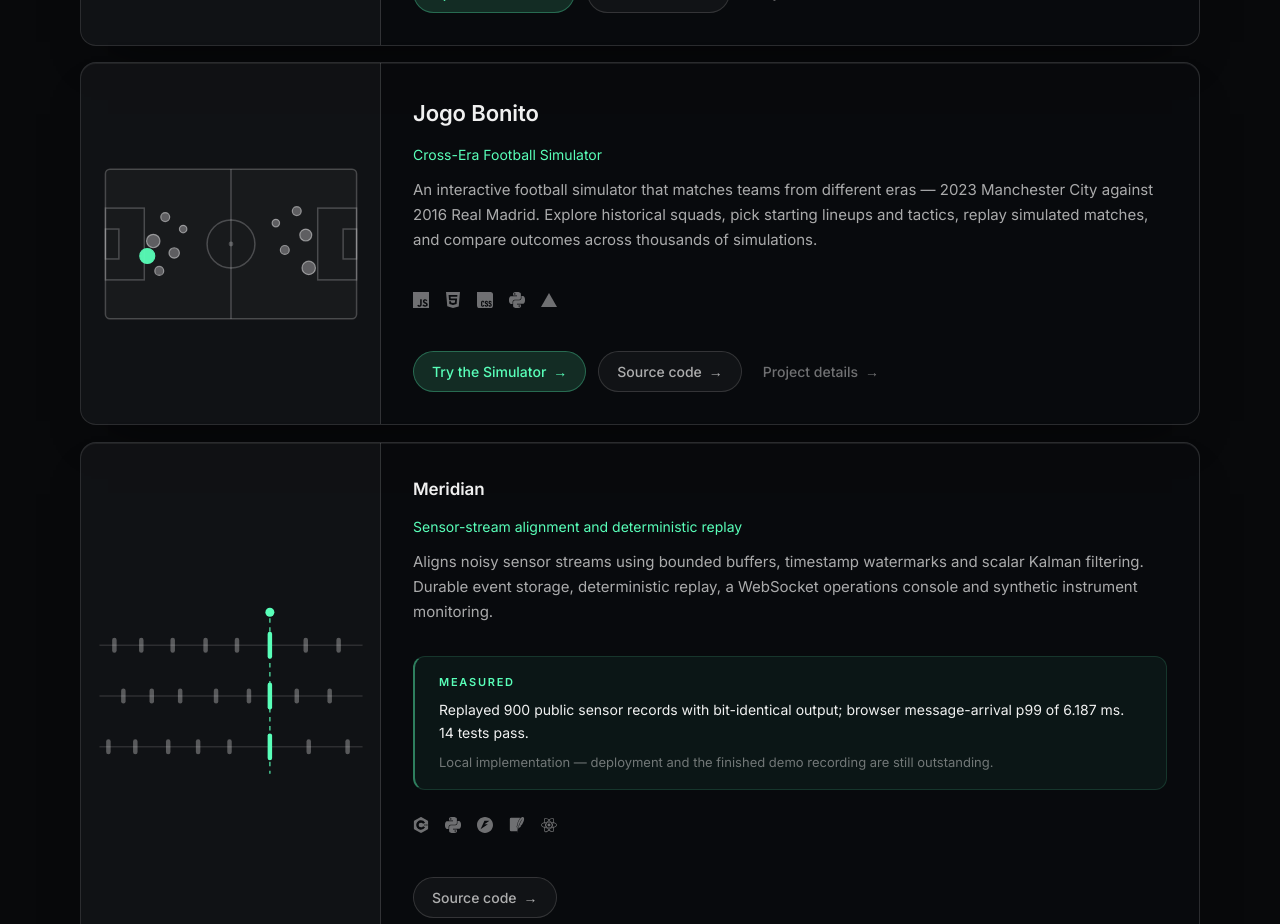
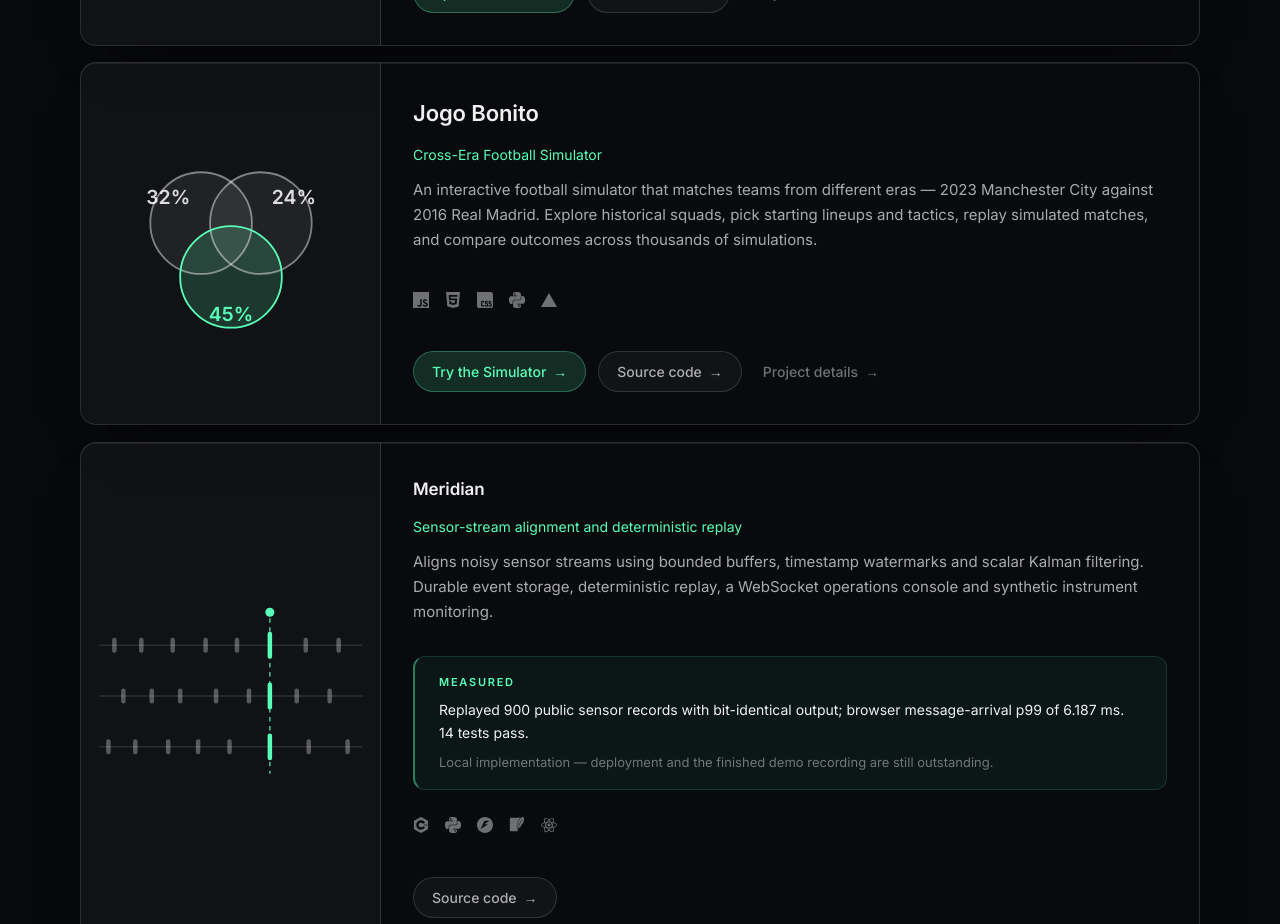
Before and after one commit to rjrddy/portfolio, a Next.js app: page / in a window 1280 px wide. Shown: the part 4560-5484 px from the top of the page. Built offline with nearby package versions, Linux system fonts and the light colour scheme.

Commit message:
art change

```diff
--- a/components/ProjectVisual.tsx
+++ b/components/ProjectVisual.tsx
@@ -33,6 +33,8 @@
       return <Signals />;
     case "pitch":
       return <Pitch />;
+    case "venn":
+      return <Venn />;
   }
 }
 
@@ -789,3 +791,62 @@
     </svg>
   );
 }
+
+/* ------------------------------------------------------------------ *
+ * Venn — three overlapping outcome lobes, each carrying its share.
+ * Numbers are the simulator's own home/draw/away split.
+ * ------------------------------------------------------------------ */
+function Venn() {
+  const r = 34;
+  const lobes = [
+    { cx: 80, cy: 66, label: "32%", lx: 58, ly: 50, accent: false },
+    { cx: 120, cy: 66, label: "24%", lx: 142, ly: 50, accent: false },
+    { cx: 100, cy: 102, label: "45%", lx: 100, ly: 128, accent: true },
+  ];
+  return (
+    <svg
+      className="project-art"
+      viewBox="0 0 200 160"
+      preserveAspectRatio="xMidYMid slice"
+      aria-hidden="true"
+    >
+      {/* Fills first, translucent, so the intersections read brighter. */}
+      {lobes.map((l, i) => (
+        <circle
+          key={`f-${i}`}
+          cx={l.cx}
+          cy={l.cy}
+          r={r}
+          fill={l.accent ? "var(--accent)" : "rgba(255,255,255,0.9)"}
+          fillOpacity={l.accent ? 0.16 : 0.08}
+        />
+      ))}
+      {lobes.map((l, i) => (
+        <circle
+          key={`s-${i}`}
+          cx={l.cx}
+          cy={l.cy}
+          r={r}
+          fill="none"
+          stroke={l.accent ? "var(--accent)" : "rgba(255,255,255,0.45)"}
+          strokeWidth="1.2"
+        />
+      ))}
+      {lobes.map((l, i) => (
+        <text
+          key={`t-${i}`}
+          x={l.lx}
+          y={l.ly}
+          textAnchor="middle"
+          dominantBaseline="middle"
+          fontSize="13"
+          fontWeight="600"
+          fill={l.accent ? "var(--accent)" : "rgba(255,255,255,0.85)"}
+          style={{ fontFamily: "inherit" }}
+        >
+          {l.label}
+        </text>
+      ))}
+    </svg>
+  );
+}
--- a/lib/content.ts
+++ b/lib/content.ts
@@ -223,7 +223,8 @@
   | "voice"
   | "gate"
   | "signals"
-  | "pitch";
+  | "pitch"
+  | "venn";
 
 export type Project = {
   title: string;
@@ -371,7 +372,7 @@
     ],
     builtWith:
       "JavaScript ES modules, HTML, CSS, SVG visualizations, Python data pipelines, and Vercel hosting.",
-    visual: "pitch",
+    visual: "venn",
     note: "Every result is a hypothetical simulation built from historical rates. Jogo Bonito has no live match feed, makes no calibrated prediction claims, uses no machine-learned modelling, and does not rate individual players — tactical approaches are experimental multipliers, not learned tactics.",
   },
   {
```
